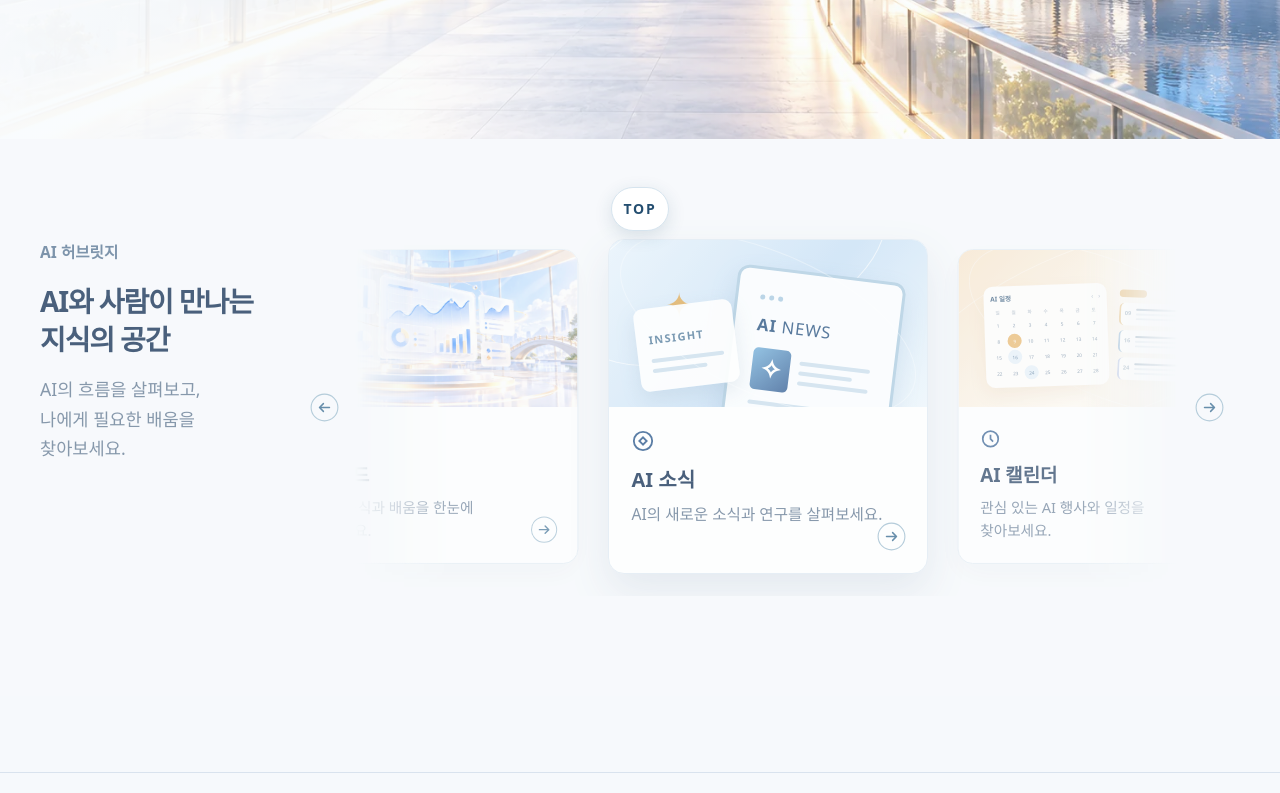
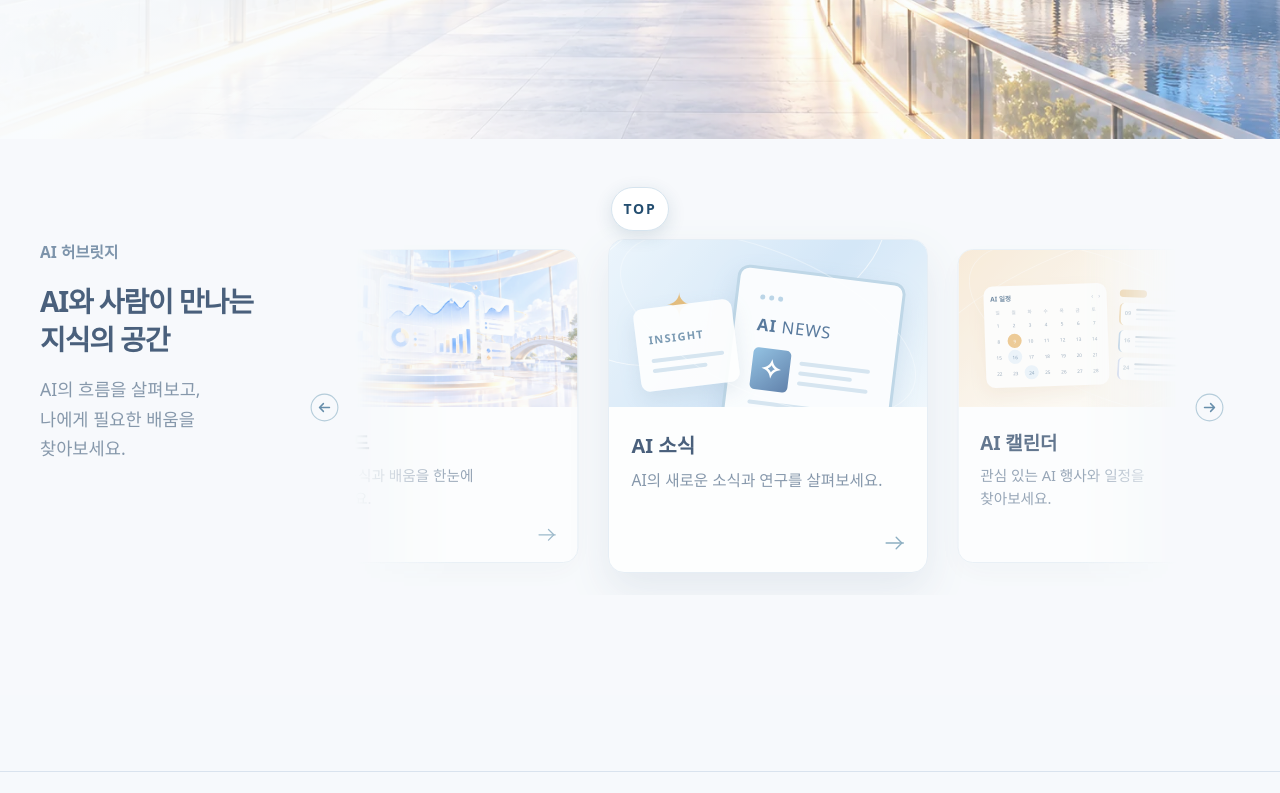
Before and after one commit to Oh-JunTaek/AIHuBridge, a React (Vite) app: page / in a window 1280 px wide. Shown: the part 560-1353 px from the top of the page. Built offline with nearby package versions, Linux system fonts and the light colour scheme; a web font is replaced by a local one.

Commit message:
design: 홈과 대시보드 이동 표식 정리

```diff
--- /dev/null
+++ b/src/components/PassageMark.tsx
@@ -0,0 +1,7 @@
+/** 공간으로 이어지는 방향을 나타내는 장식용 표식. */
+export function PassageMark({ className = '' }: { className?: string }) {
+  return <svg className={`passage-mark ${className}`} viewBox="0 0 32 16" fill="none" aria-hidden="true" focusable="false">
+    <path className="passage-mark-line" d="M2 8h25" />
+    <path d="m21.5 2.5 5.5 5.5-5.5 5.5" />
+  </svg>;
+}
--- a/src/index.css
+++ b/src/index.css
@@ -373,6 +373,14 @@ a:hover .wayfinding-icon, a:focus-visible .wayfinding-icon, button:hover .wayfin
 .dark .wayfinding-ring { stroke: #7396ae; }
 .dark a:hover .wayfinding-icon, .dark button:hover .wayfinding-icon { color: #fff; }
 .dashboard-guide a .wayfinding-icon { width: 1.5rem; height: 1.5rem; }
+/* 원형 장식 없이 가는 선이 공간으로 이어지는 이동 표식 */
+.passage-mark { display:block; flex:none; width:1.65rem; height:.9rem; color:#6995af; stroke:currentColor; stroke-width:1.3; stroke-linecap:round; stroke-linejoin:round; transition:color .25s ease, transform .25s ease; }
+.passage-mark-line { transform-origin:right center; transform:scaleX(.68); transition:transform .25s ease; }
+.dashboard-guide a:hover .passage-mark, .dashboard-guide a:focus-visible .passage-mark, .exhibit-card:hover .passage-mark, .exhibit-card:focus-visible .passage-mark { color:#225c86; transform:translateX(3px); }
+.dashboard-guide a:hover .passage-mark-line, .dashboard-guide a:focus-visible .passage-mark-line, .exhibit-card:hover .passage-mark-line, .exhibit-card:focus-visible .passage-mark-line { transform:scaleX(1); }
+.dashboard-guide a:focus-visible, .exhibit-card:focus-visible { outline:2px solid #397aa4; outline-offset:2px; }
+.exhibit-copy h3 { margin-top:0; }
+@media (prefers-reduced-motion:reduce) { .passage-mark, .passage-mark-line { transition:none; }.dashboard-guide a:hover .passage-mark, .dashboard-guide a:focus-visible .passage-mark, .exhibit-card:hover .passage-mark, .exhibit-card:focus-visible .passage-mark { transform:none; } }
 .dashboard-hero-link, .dashboard-content .results-heading a, .space-header > a, .landing-button { display: inline-flex; align-items: center; gap: .55rem; }
 .landing-button .wayfinding-icon { color: #173b60; }
 .landing-button .wayfinding-ring { stroke: #91b3d2; }
--- a/src/pages/Dashboard.tsx
+++ b/src/pages/Dashboard.tsx
@@ -1,4 +1,5 @@
 import { WayfindingIcon } from '../components/WayfindingIcon';
+import { PassageMark } from '../components/PassageMark';
 import { Link } from 'react-router-dom';
 import { useNews } from '../lib/use-news';
 import { NewsStatus } from '../components/NewsStatus';
@@ -22,13 +23,13 @@ export default function Dashboard() {
       <div className="dashboard-layout">
         <aside className="dashboard-guide" aria-label="대시보드 빠른 이동">
           <span className="dashboard-kicker">AI 허브릿지 둘러보기</span><h2>관심 있는 공간으로</h2>
-          <Link to="/updates"><span>AI 소식</span><WayfindingIcon /></Link>
-          <Link to="/calendar"><span>AI 캘린더</span><WayfindingIcon /></Link>
-          <Link to="/social"><span>기업 SNS</span><WayfindingIcon /></Link>
-          <Link to="/path"><span>추천 커리큘럼</span><WayfindingIcon /></Link>
-          <Link to="/resources"><span>학습 자료실</span><WayfindingIcon /></Link>
-          <Link to="/certs"><span>수료증 취득 강의</span><WayfindingIcon /></Link>
-          <Link to="/qualifications"><span>자격증 도전</span><WayfindingIcon /></Link>
+          <Link to="/updates"><span>AI 소식</span><PassageMark /></Link>
+          <Link to="/calendar"><span>AI 캘린더</span><PassageMark /></Link>
+          <Link to="/social"><span>기업 SNS</span><PassageMark /></Link>
+          <Link to="/path"><span>추천 커리큘럼</span><PassageMark /></Link>
+          <Link to="/resources"><span>학습 자료실</span><PassageMark /></Link>
+          <Link to="/certs"><span>수료증 취득 강의</span><PassageMark /></Link>
+          <Link to="/qualifications"><span>자격증 도전</span><PassageMark /></Link>
         </aside>
         <div className="dashboard-content">
           <div className="results-heading"><div><span>정보관의 소식</span><h2>최근 소식 살펴보기</h2></div><Link to="/updates">소식 모두 보기 <WayfindingIcon /></Link></div>
--- a/src/pages/Home.tsx
+++ b/src/pages/Home.tsx
@@ -3,20 +3,20 @@ import { middleCarouselIndex } from '../lib/carousel.mjs';
 import { WayfindingIcon } from '../components/WayfindingIcon';
 import { Link } from 'react-router-dom';
 import { ExhibitArt } from '../components/ExhibitArt';
-import { BookIcon, BadgeIcon, ClockIcon, CompassIcon } from '../components/icons';
+import { PassageMark } from '../components/PassageMark';
 
 const exhibits = [
-  { to: '/dashboard', title: '대시보드', description: '새로운 소식과 배움을 한눈에 만나보세요.', Icon: CompassIcon, style: 'dashboard' },
-  { to: '/updates', title: 'AI 소식', description: 'AI의 새로운 소식과 연구를 살펴보세요.', Icon: CompassIcon, style: 'news' },
-  { to: '/calendar', title: 'AI 캘린더', description: '관심 있는 AI 행사와 일정을 찾아보세요.', Icon: ClockIcon, style: 'calendar' },
-  { to: '/social', title: '기업 SNS', description: 'AI 기업과 관계자의 소식을 살펴보세요.', Icon: CompassIcon, style: 'social' },
-  { to: '/path', title: '추천 커리큘럼', description: '기초부터 이어지는 학습 경로를 만나보세요.', Icon: BookIcon, style: 'learning' },
-  { to: '/resources', title: '학습 자료실', description: '강의와 실습, 프로젝트를 찾아보세요.', Icon: BookIcon, style: 'resources' },
-  { to: '/certs', title: '수료증 취득 강의', description: '수료증을 받을 수 있는 교육과정을 만나보세요.', Icon: BadgeIcon, style: 'completion' },
-  { to: '/qualifications', title: '자격증 도전', description: '컴퓨터 활용부터 AI까지 자격시험을 찾아보세요.', Icon: BadgeIcon, style: 'qualifications' },
-  { to: '/careers', title: '직무 둘러보기', description: '관심 있는 일과 필요한 배움을 만나보세요.', Icon: CompassIcon, style: 'career' },
-  { to: '/learning', title: '학습관', description: '나에게 맞는 배움의 공간을 둘러보세요.', Icon: BookIcon, style: 'resources' },
-  { to: '/information', title: '정보관', description: 'AI 소식과 행사, 기업의 이야기를 만나보세요.', Icon: CompassIcon, style: 'dashboard' },
+  { to: '/dashboard', title: '대시보드', description: '새로운 소식과 배움을 한눈에 만나보세요.', style: 'dashboard' },
+  { to: '/updates', title: 'AI 소식', description: 'AI의 새로운 소식과 연구를 살펴보세요.', style: 'news' },
+  { to: '/calendar', title: 'AI 캘린더', description: '관심 있는 AI 행사와 일정을 찾아보세요.', style: 'calendar' },
+  { to: '/social', title: '기업 SNS', description: 'AI 기업과 관계자의 소식을 살펴보세요.', style: 'social' },
+  { to: '/path', title: '추천 커리큘럼', description: '기초부터 이어지는 학습 경로를 만나보세요.', style: 'learning' },
+  { to: '/resources', title: '학습 자료실', description: '강의와 실습, 프로젝트를 찾아보세요.', style: 'resources' },
+  { to: '/certs', title: '수료증 취득 강의', description: '수료증을 받을 수 있는 교육과정을 만나보세요.', style: 'completion' },
+  { to: '/qualifications', title: '자격증 도전', description: '컴퓨터 활용부터 AI까지 자격시험을 찾아보세요.', style: 'qualifications' },
+  { to: '/careers', title: '직무 둘러보기', description: '관심 있는 일과 필요한 배움을 만나보세요.', style: 'career' },
+  { to: '/learning', title: '학습관', description: '나에게 맞는 배움의 공간을 둘러보세요.', style: 'resources' },
+  { to: '/information', title: '정보관', description: 'AI 소식과 행사, 기업의 이야기를 만나보세요.', style: 'dashboard' },
 ] as const;
 
 export default function Home() {
@@ -81,9 +81,9 @@ export default function Home() {
           moveCarousel(event.key === 'ArrowLeft' ? -1 : 1);
         }
       }}>
-        {[...exhibits, ...exhibits, ...exhibits].map(({ to, title, description, Icon, style }, index) => <Link className={`exhibit-card exhibit-${style} ${active === index ? 'is-centered' : ''}`} to={to} key={`${index}-${to}`} aria-hidden={index < exhibits.length || index >= exhibits.length * 2 ? true : undefined} tabIndex={index < exhibits.length || index >= exhibits.length * 2 ? -1 : undefined}>
+        {[...exhibits, ...exhibits, ...exhibits].map(({ to, title, description, style }, index) => <Link className={`exhibit-card exhibit-${style} ${active === index ? 'is-centered' : ''}`} to={to} key={`${index}-${to}`} aria-hidden={index < exhibits.length || index >= exhibits.length * 2 ? true : undefined} tabIndex={index < exhibits.length || index >= exhibits.length * 2 ? -1 : undefined}>
           <div className="exhibit-art"><ExhibitArt kind={style} /></div>
-          <div className="exhibit-copy"><Icon className="exhibit-icon" aria-hidden="true" /><h3>{title}</h3><p>{description}</p><WayfindingIcon className="exhibit-arrow" /></div>
+          <div className="exhibit-copy"><h3>{title}</h3><p>{description}</p><PassageMark className="exhibit-arrow" /></div>
         </Link>)}
       </div>
       <button className="carousel-side carousel-next" type="button" aria-label="다음 전시 공간" onClick={() => moveCarousel(1)}><WayfindingIcon /></button>
```
Also changed, not shown: 1 other file (tests, documents, lock files or other folders).
